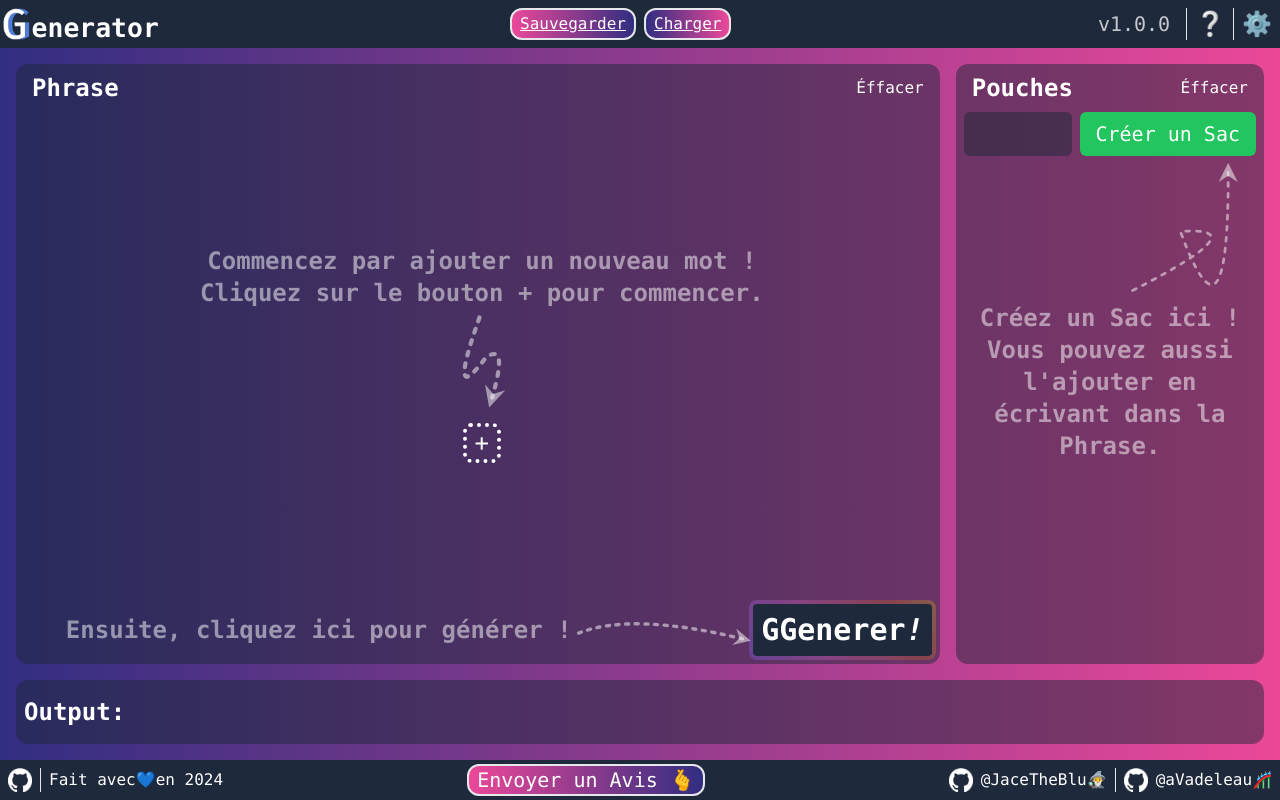
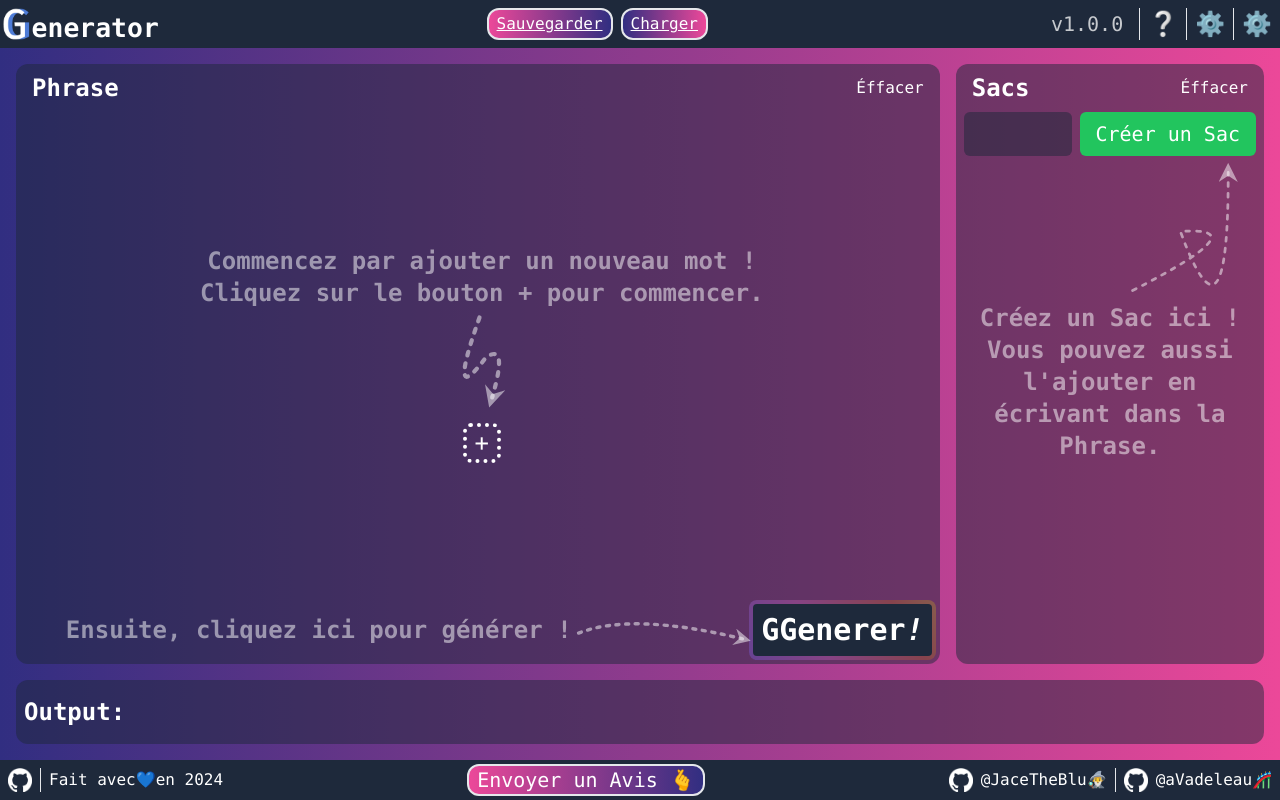
Before and after one commit to JaceTheBlu/GGenerator, a SvelteKit app: page / in a window 1280 px wide. Built offline with nearby package versions, Linux system fonts and the light colour scheme.

Commit message:
feat(A11y) add titles

```diff
--- a/src/components/GGFooter.svelte
+++ b/src/components/GGFooter.svelte
@@ -52,6 +52,7 @@
 			href="https://github.com/JaceTheBlu/GGenerator"
 			aria-label="Follow @JaceTheBlu on GitHub"
 			target="_blank"
+			title="GitHub"
 		>
 			<img src="github.png" alt="GitHub Logo" class="w-6" />
 		</a>
@@ -67,6 +68,7 @@
 		<a
 			href="https://forms.gle/2JKbUNFE4Dd8JMUL9"
 			target="_blank"
+			title={$locales.feedback}
 			class="flex px-2
 				bg-gradient-to-r
 				text-primary
@@ -88,6 +90,7 @@
 		<a
 			class="flex items-center"
 			href="https://github.com/JaceTheBlu"
+			title="GitHub JaceTheBlu"
 			aria-label="Follow @JaceTheBlu on GitHub"
 			target="_blank"
 		>
@@ -97,6 +100,7 @@
 		<a
 			class="flex items-center"
 			href="https://github.com/aVadeleau"
+			title="GitHub aVadeleau"
 			aria-label="Follow @aVadeleau on GitHub"
 			target="_blank"
 		>
--- a/src/components/GGHeader.svelte
+++ b/src/components/GGHeader.svelte
@@ -91,5 +91,7 @@
 			class="hover:scale-110 duration-300 transition-all"
 			title={$locales.settings}>⚙️</button
 		>
+		<button class="hover:scale-110 duration-300 transition-all" title={$locales.language}>⚙️</button
+		>
 	</div>
 </div>
--- a/src/components/PouchOfWords.svelte
+++ b/src/components/PouchOfWords.svelte
@@ -198,7 +198,7 @@
 
 <div class="flex flex-1 h-[calc(100vh-13.5rem)] flex-col">
 	<div class="flex children:px-2 mb-2 justify-between not-selectable">
-		<span class="text-secondary font-bold text-primary-color">Pouches</span>
+		<span class="text-secondary font-bold text-primary-color">{$locales.pouches}</span>
 		<button
 			class="hover:text-cancel-color transition-colors text-tertiary"
 			on:click={clearPouchofWords}
```
